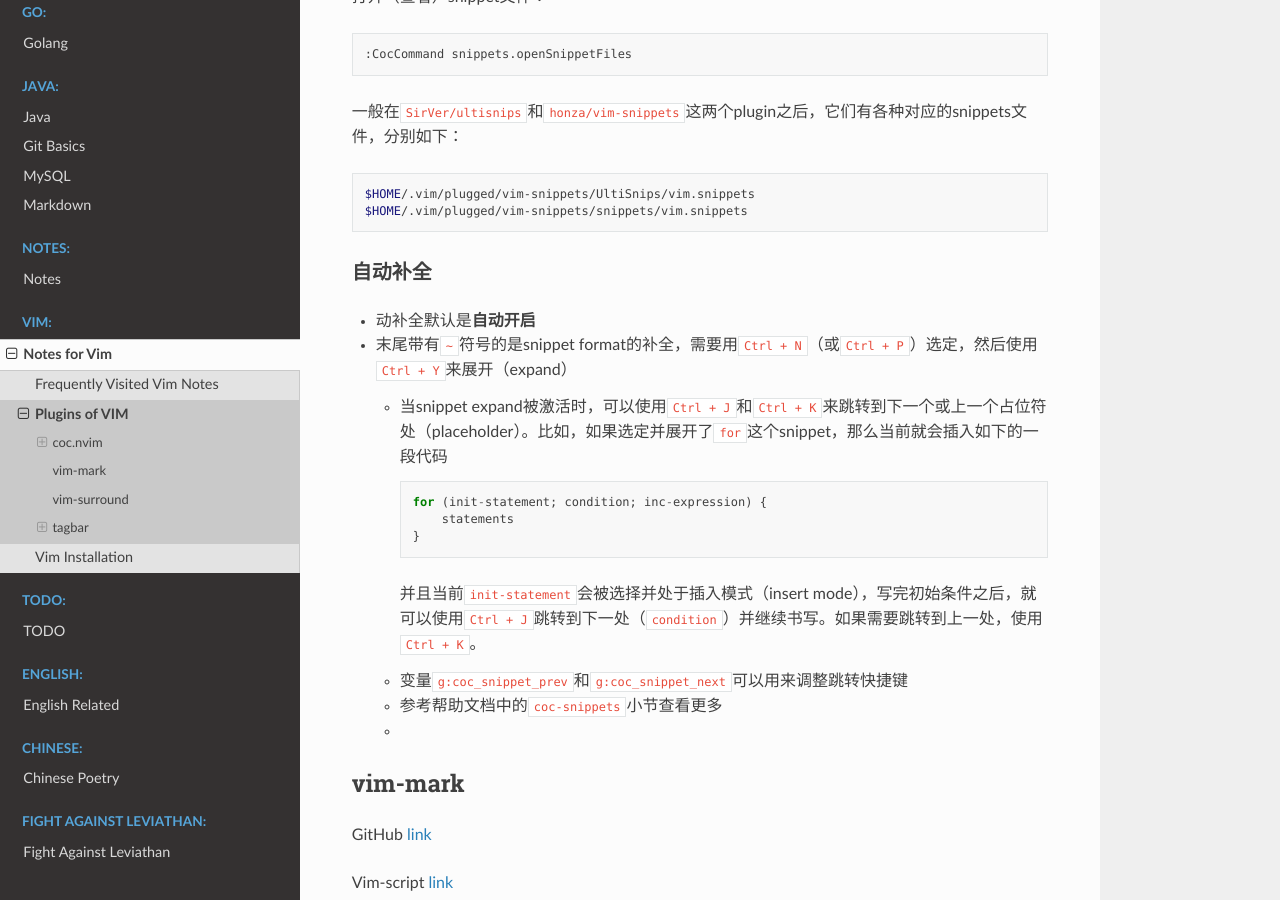
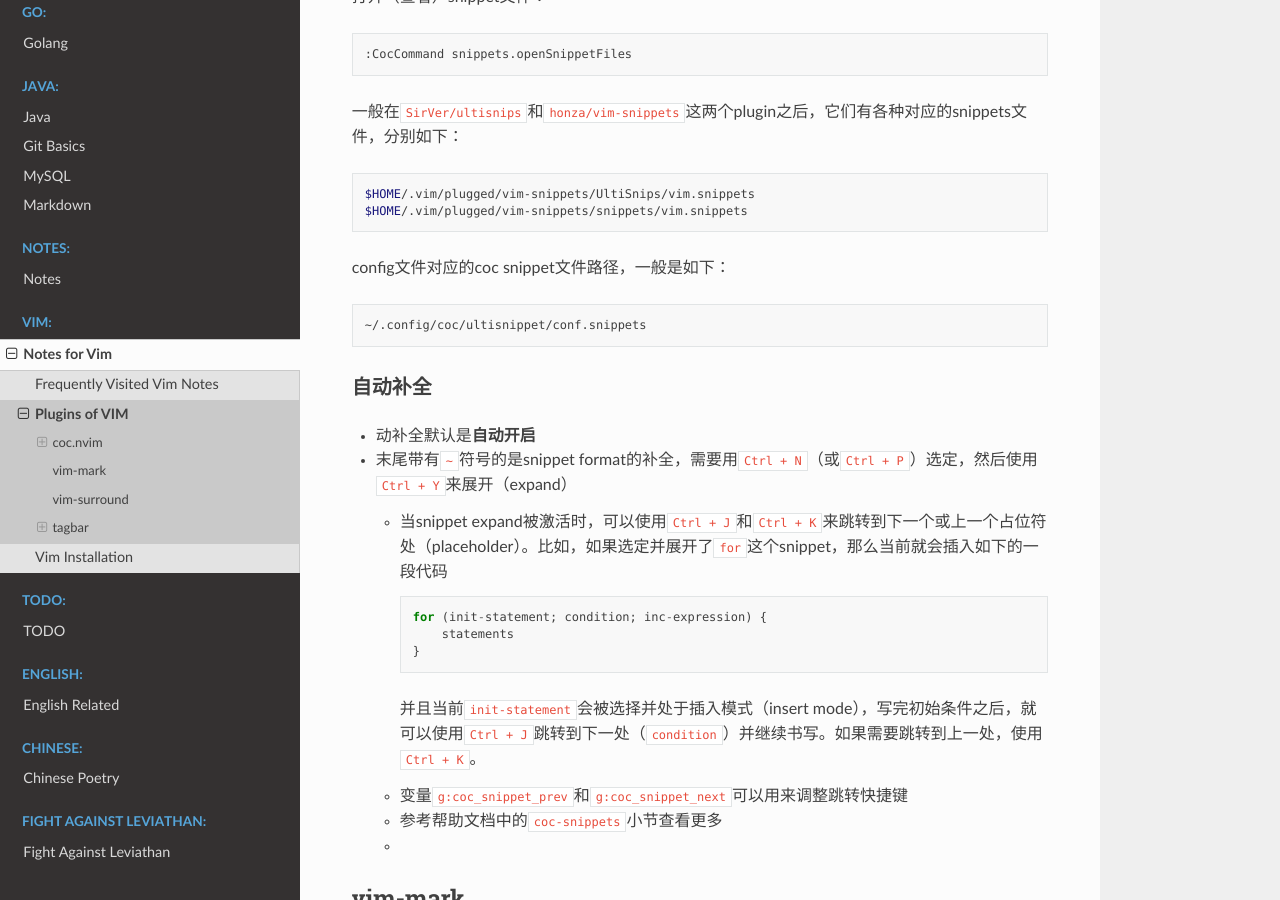
Before and after one commit to Pyrad/pyradnotes, a Sphinx documentation site: the page built from source/Vim/vim_plugin.md, in a window 1280 px wide and 900 px high, scrolled down 1292 px. Built offline with Sphinx 7.4.7 and the Read the Docs theme 2.0.0, drawn with Linux system fonts in a browser that asks for light colours.

Commit message:
Vim coc-snippets path for config file types

````diff
--- a/source/Vim/vim_plugin.md
+++ b/source/Vim/vim_plugin.md
@@ -68,6 +68,14 @@ let g:coc_data_home = 'D:/procs/VimVersion9/vimfiles/coc_nvim_files/data_home'
 $HOME/.vim/plugged/vim-snippets/UltiSnips/vim.snippets
 $HOME/.vim/plugged/vim-snippets/snippets/vim.snippets
 ```
+
+config文件对应的coc snippet文件路径，一般是如下：
+
+```shell
+~/.config/coc/ultisnippet/conf.snippets
+```
+
+
 
 ### 自动补全
 
````
